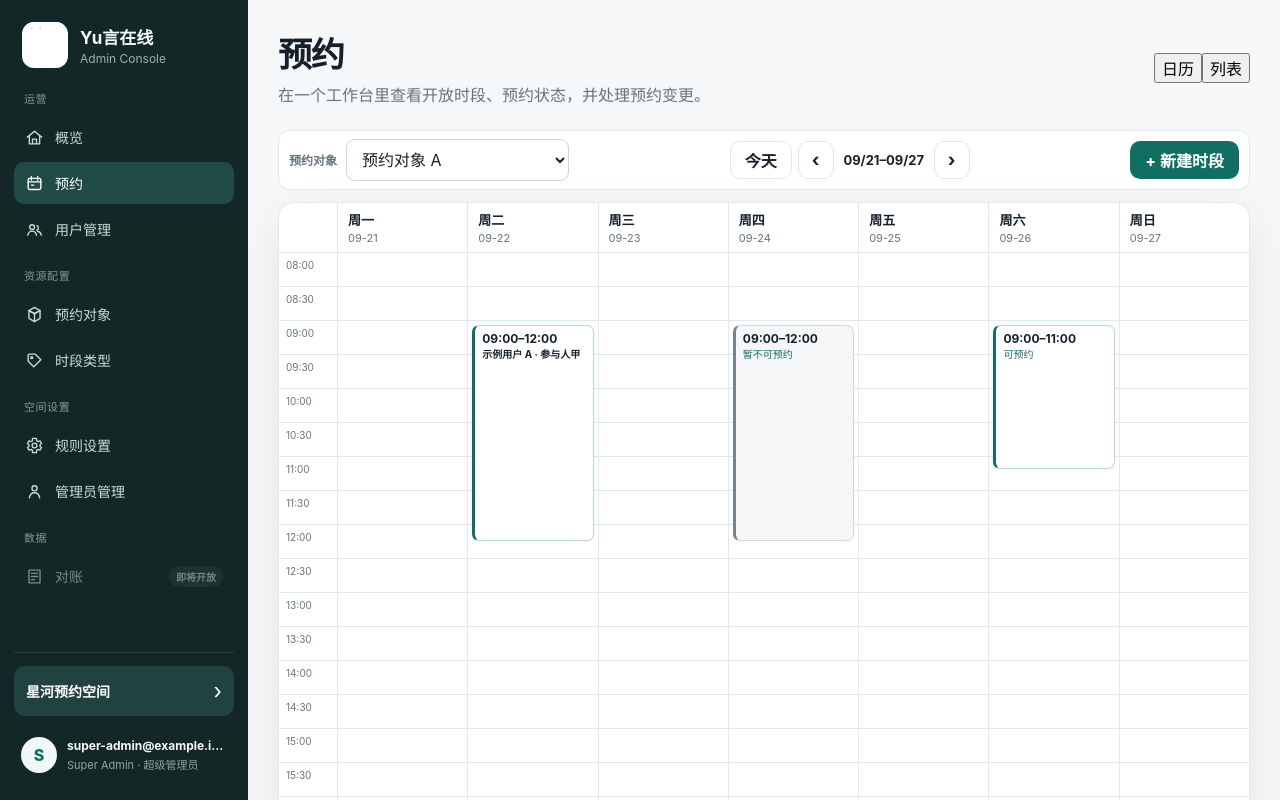
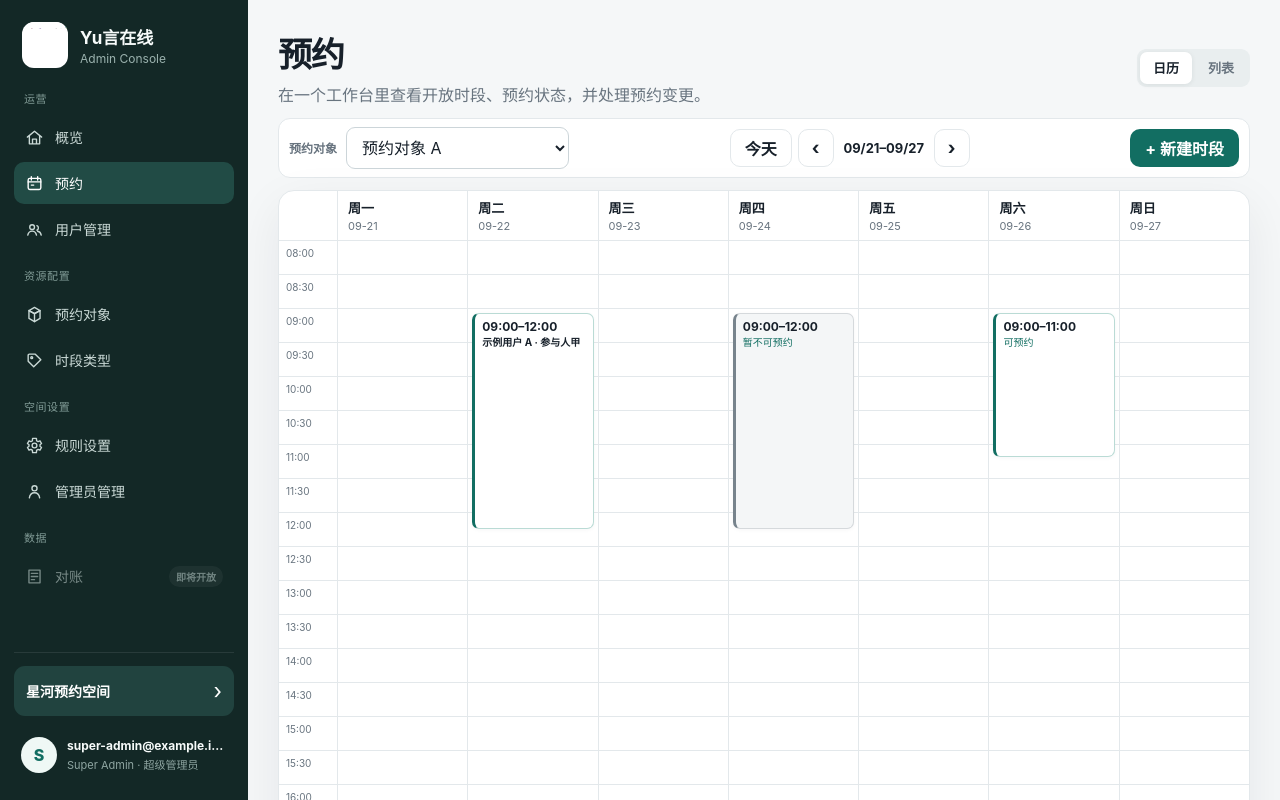
Before and after one commit to huangshirui/yuke, a Vue app in the folder apps/admin/: page /spaces/sp_demo_alpha/reservations in a window 1280 px wide. Shown: the top 800 px of the page. Built offline with nearby package versions, Linux system fonts and the light colour scheme.

Commit message:
style(admin): add compact reservations view switch

```diff
--- a/apps/admin/src/views/ReservationsView.vue
+++ b/apps/admin/src/views/ReservationsView.vue
@@ -39,3 +39,11 @@ function switchView(view: 'calendar' | 'list') {
     <BookingsView v-else embedded />
   </main>
 </template>
+
+<style scoped>
+.operations-heading{margin-bottom:10px}
+.view-switch{display:flex;gap:3px;padding:3px;border-radius:9px;background:#e9eeef}
+.view-switch button{min-height:32px;padding:0 13px;border:0;border-radius:7px;background:transparent;color:var(--muted);font-size:13px;font-weight:700}
+.view-switch button.active{background:#fff;color:var(--ink);box-shadow:0 1px 5px rgba(23,32,42,.08)}
+@media(max-width:820px){.operations-heading{align-items:stretch}.view-switch{width:100%}.view-switch button{flex:1}}
+</style>
```
